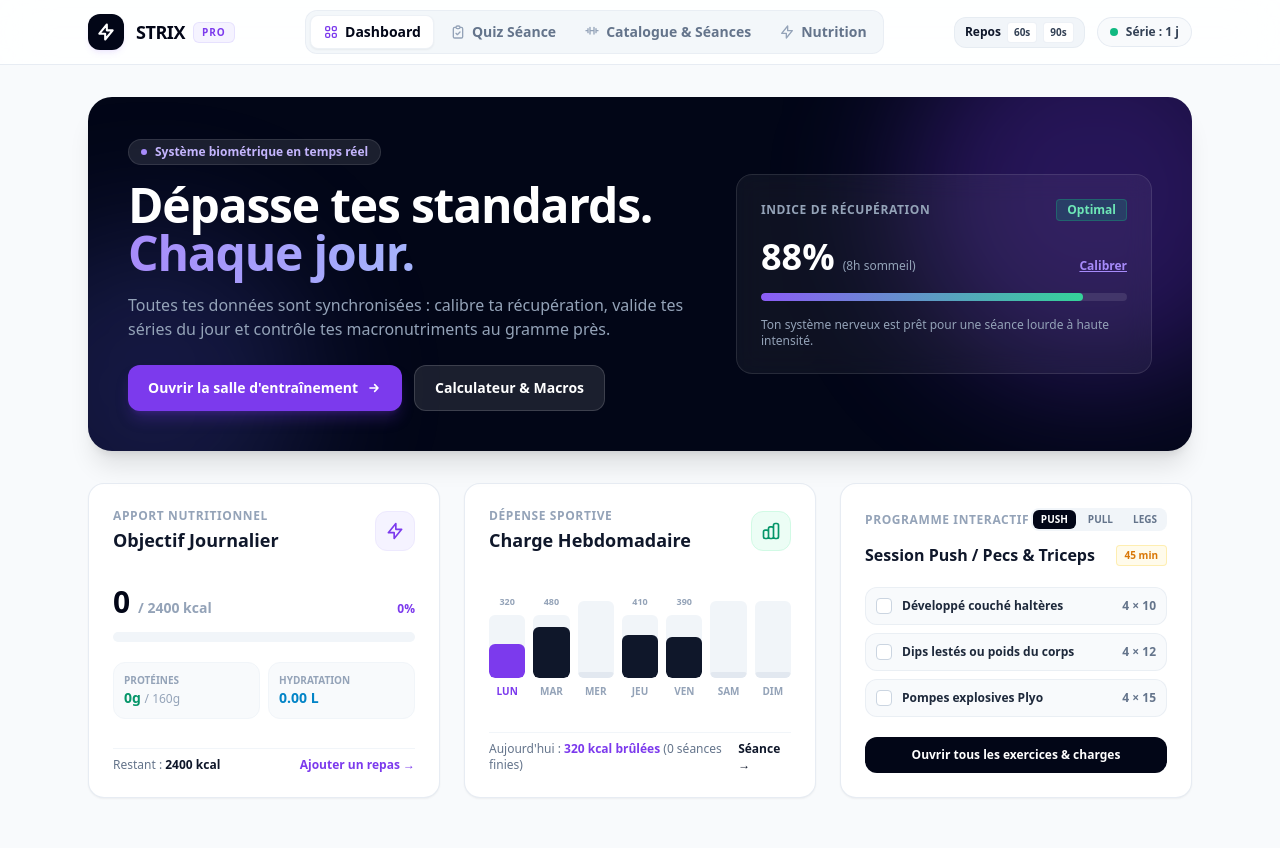
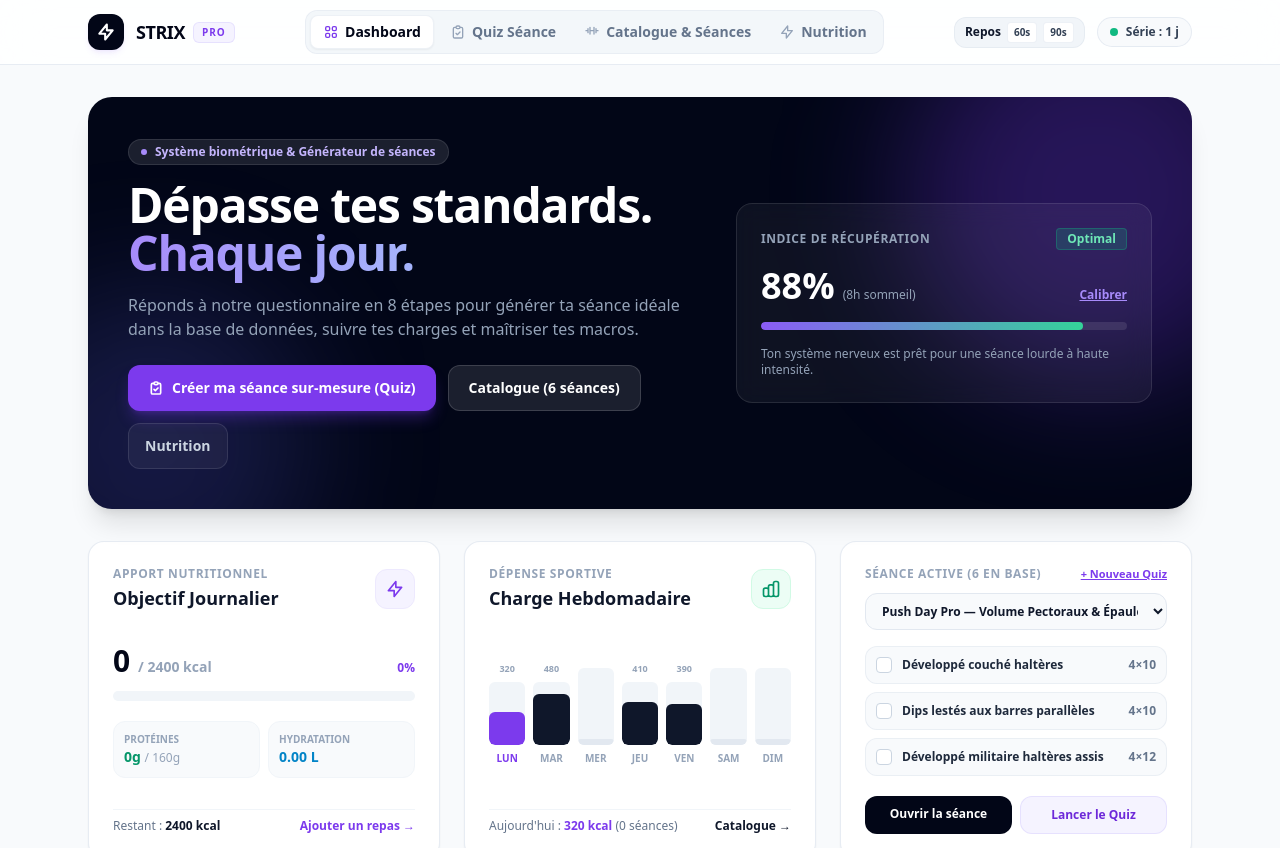
Before and after one commit to louismarembaud035-source/strix, a Next.js app: page / in a window 1280 px wide. Shown: the top 848 px of the page. Built offline with nearby package versions, Linux system fonts and the light colour scheme.

Commit message:
Update page.tsx

```diff
--- a/app/page.tsx
+++ b/app/page.tsx
@@ -1,44 +1,14 @@
+// app/page.tsx
 'use client';
 
 import { useEffect, useState } from 'react';
 import Link from 'next/link';
-
-interface ProgramItem {
-  id: number;
-  name: string;
-  sets: string;
-  kcal: number;
-}
-
-const programsCatalog: Record<string, { title: string; duration: string; exercises: ProgramItem[] }> = {
-  push: {
-    title: 'Session Push / Pecs & Triceps',
-    duration: '45 min',
-    exercises: [
-      { id: 1, name: 'Développé couché haltères', sets: '4 × 10', kcal: 140 },
-      { id: 4, name: 'Dips lestés ou poids du corps', sets: '4 × 12', kcal: 150 },
-      { id: 8, name: 'Pompes explosives Plyo', sets: '4 × 15', kcal: 135 },
-    ],
-  },
-  pull: {
-    title: 'Session Pull / Dos & Biceps',
-    duration: '50 min',
-    exercises: [
-      { id: 3, name: 'Tractions pronation strictes', sets: '4 × Max', kcal: 160 },
-      { id: 7, name: 'Rowing buste penché', sets: '4 × 10', kcal: 155 },
-      { id: 6, name: 'Gainage dynamique & Crunchs', sets: '4 × 45s', kcal: 110 },
-    ],
-  },
-  legs: {
-    title: 'Session Legs / Bas du corps',
-    duration: '55 min',
-    exercises: [
-      { id: 2, name: 'Back Squat barre libre', sets: '4 × 8', kcal: 210 },
-      { id: 5, name: 'Fentes bulgares unilatérales', sets: '3 × 12', kcal: 180 },
-      { id: 6, name: 'Gainage dynamique & Crunchs', sets: '4 × 45s', kcal: 110 },
-    ],
-  },
-};
+import {
+  WorkoutSession,
+  defaultWorkoutsDB,
+  getAllWorkoutsFromDB,
+  ExerciseItem,
+} from '@/app/data/workoutsDB';
 
 export default function Home() {
   // Données nutritionnelles synchronisées
@@ -48,11 +18,12 @@ export default function Home() {
   const [calorieGoal, setCalorieGoal] = useState<number>(2400);
   const [proteinGoal, setProteinGoal] = useState<number>(160);
 
-  // Données d'entraînement synchronisées
+  // Données d'entraînement synchronisées avec la base de données
+  const [sessionsDB, setSessionsDB] = useState<WorkoutSession[]>(defaultWorkoutsDB);
+  const [selectedSessionId, setSelectedSessionId] = useState<string>(defaultWorkoutsDB[0].id);
   const [completedIds, setCompletedIds] = useState<number[]>([]);
   const [workoutsCount, setWorkoutsCount] = useState<number>(0);
   const [weeklyBurned, setWeeklyBurned] = useState<number[]>([320, 480, 0, 410, 390, 0, 0]);
-  const [selectedProgram, setSelectedProgram] = useState<'push' | 'pull' | 'legs'>('push');
 
   // Calculateur interactif de récupération
   const [showRecoveryEditor, setShowRecoveryEditor] = useState<boolean>(false);
@@ -66,6 +37,15 @@ export default function Home() {
   };
 
   const loadDashboardData = () => {
+    // Base de données des séances (inclut celles créées via le Quiz)
+    const allWorkouts = getAllWorkoutsFromDB();
+    setSessionsDB(allWorkouts);
+    if (allWorkouts.length > 0) {
+      setSelectedSessionId((prev) =>
+        allWorkouts.some((w) => w.id === prev) ? prev : allWorkouts[0].id
+      );
+    }
+
     // Repas
     const savedMeals = localStorage.getItem('strix_meals');
     if (savedMeals) {
@@ -163,8 +143,8 @@ export default function Home() {
     );
   };
 
-  // Cocher un exercice depuis le programme du jour
-  const toggleProgramExercise = (ex: ProgramItem) => {
+  // Cocher un exercice depuis le programme actif du Dashboard
+  const toggleProgramExercise = (ex: ExerciseItem) => {
     let updated: number[];
     let deltaKcal = 0;
     if (completedIds.includes(ex.id)) {
@@ -177,7 +157,6 @@ export default function Home() {
     setCompletedIds(updated);
     localStorage.setItem('strix_completed_exercises', JSON.stringify(updated));
 
-    // Mettre à jour la barre du jour dans l'histogramme hebdomadaire
     const todayIdx = getCurrentDayIndex();
     const newWeekly = [...weeklyBurned];
     newWeekly[todayIdx] = Math.max(0, (newWeekly[todayIdx] || 0) + deltaKcal);
@@ -189,12 +168,13 @@ export default function Home() {
   const caloriePercentage = Math.min(100, Math.round((caloriesToday / calorieGoal) * 100));
   const todayIdx = getCurrentDayIndex();
   const daysLabels = ['Lun', 'Mar', 'Mer', 'Jeu', 'Ven', 'Sam', 'Dim'];
-  const currentProgram = programsCatalog[selectedProgram];
+  const currentSession =
+    sessionsDB.find((s) => s.id === selectedSessionId) || sessionsDB[0];
 
   return (
     <div className="space-y-8">
 
-      {/* Hero Banner avec Calculateur de Récupération Interactif */}
+      {/* Hero Banner avec Bouton Principal vers le Questionnaire */}
       <div className="relative overflow-hidden rounded-3xl bg-slate-950 text-white p-6 sm:p-10 shadow-xl">
         <div className="absolute -top-24 -right-24 w-96 h-96 rounded-full bg-violet-600/30 blur-3xl pointer-events-none" />
         <div className="absolute -bottom-24 -left-24 w-80 h-80 rounded-full bg-indigo-500/20 blur-3xl pointer-events-none" />
@@ -203,7 +183,7 @@ export default function Home() {
           <div className="space-y-4 max-w-xl">
             <div className="inline-flex items-center gap-2 px-3 py-1 rounded-full bg-white/10 border border-white/10 text-xs font-semibold text-violet-300">
               <span className="w-1.5 h-1.5 rounded-full bg-violet-400" />
-              Système biométrique en temps réel
+              Système biométrique & Générateur de séances
             </div>
             <h1 className="text-3xl sm:text-5xl font-black tracking-tight leading-tight">
               Dépasse tes standards.{' '}
@@ -212,23 +192,31 @@ export default function Home() {
               </span>
             </h1>
             <p className="text-slate-400 text-sm sm:text-base leading-relaxed">
-              Toutes tes données sont synchronisées : calibre ta récupération, valide tes séries du jour et contrôle tes macronutriments au gramme près.
+              Réponds à notre questionnaire en 8 étapes pour générer ta séance idéale dans la base de données, suivre tes charges et maîtriser tes macros.
             </p>
+
+            {/* Boutons d'action principaux sur l'accueil */}
             <div className="flex flex-wrap gap-3 pt-2">
               <Link
+                href="/quiz"
+                className="inline-flex items-center gap-2 bg-violet-600 hover:bg-violet-500 text-white font-bold px-5 py-3 rounded-xl text-sm transition shadow-lg shadow-violet-600/30"
+              >
+                <svg className="w-4 h-4" fill="none" viewBox="0 0 24 24" stroke="currentColor" strokeWidth={2.5}>
+                  <path strokeLinecap="round" strokeLinejoin="round" d="M9 5H7a2 2 0 00-2 2v12a2 2 0 002 2h10a2 2 0 002-2V7a2 2 0 00-2-2h-2M9 5a2 2 0 002 2h2a2 2 0 002-2M9 5a2 2 0 012-2h2a2 2 0 012 2m-6 9l2 2 4-4" />
+                </svg>
+                <span>Créer ma séance sur-mesure (Quiz)</span>
+              </Link>
+              <Link
                 href="/exercises"
-                className="inline-flex items-center gap-2 bg-violet-600 hover:bg-violet-500 text-white font-semibold px-5 py-3 rounded-xl text-sm transition shadow-lg shadow-violet-600/25"
+                className="inline-flex items-center gap-2 bg-white/10 hover:bg-white/15 text-white border border-white/15 font-semibold px-5 py-3 rounded-xl text-sm transition"
               >
-                <span>Ouvrir la salle d&apos;entraînement</span>
-                <svg className="w-4 h-4" fill="none" viewBox="0 0 24 24" stroke="currentColor" strokeWidth={2.5}>
-                  <path strokeLinecap="round" strokeLinejoin="round" d="M13 7l5 5m0 0l-5 5m5-5H6" />
-                </svg>
+                <span>Catalogue ({sessionsDB.length} séances)</span>
               </Link>
               <Link
                 href="/nutrition"
-                className="inline-flex items-center gap-2 bg-white/10 hover:bg-white/15 text-white border border-white/15 font-semibold px-5 py-3 rounded-xl text-sm transition"
+                className="inline-flex items-center gap-2 bg-white/5 hover:bg-white/10 text-slate-300 border border-white/10 font-semibold px-4 py-3 rounded-xl text-sm transition"
               >
-                <span>Calculateur & Macros</span>
+                <span>Nutrition</span>
               </Link>
             </div>
           </div>
@@ -329,7 +317,7 @@ export default function Home() {
         </div>
       </div>
 
-      {/* Bento Grid Analytique 100 % Dynamique */}
+      {/* Bento Grid Analytique */}
       <div className="grid grid-cols-1 md:grid-cols-3 gap-6">
 
         {/* Carte 1 : Bilan Énergétique & Hydratation */}
@@ -399,7 +387,6 @@ export default function Home() {
             </div>
           </div>
 
-          {/* Histogramme Dynamique relié aux exercices validés */}
           <div className="flex items-end justify-between gap-2 h-28 pt-2">
             {weeklyBurned.map((kcal, idx) => {
               const pct = Math.min(100, Math.max(8, Math.round((kcal / 600) * 100)));
@@ -425,43 +412,45 @@ export default function Home() {
 
           <div className="pt-2 border-t border-slate-100 flex items-center justify-between text-xs">
             <span className="text-slate-500 font-medium">
-              Aujourd&apos;hui : <strong className="text-violet-600">{weeklyBurned[todayIdx] || 0} kcal brûlées</strong> ({workoutsCount} séances finies)
+              Aujourd&apos;hui : <strong className="text-violet-600">{weeklyBurned[todayIdx] || 0} kcal</strong> ({workoutsCount} séances)
             </span>
             <Link href="/exercises" className="font-bold text-slate-900 hover:text-violet-600">
-              Séance →
+              Catalogue →
             </Link>
           </div>
         </div>
 
-        {/* Carte 3 : Programme du Jour Interactif */}
-        <div className="bg-white rounded-2xl p-6 border border-slate-200/80 shadow-sm flex flex-col justify-between space-y-5">
-          <div className="space-y-3">
+        {/* Carte 3 : Sélecteur Rapide de Séance de la Base de Données */}
+        <div className="bg-white rounded-2xl p-6 border border-slate-200/80 shadow-sm flex flex-col justify-between space-y-4">
+          <div className="space-y-2.5">
             <div className="flex items-center justify-between">
-              <p className="text-xs font-bold uppercase tracking-wider text-slate-400">Programme Interactif</p>
-              <div className="flex gap-1 bg-slate-100 p-0.5 rounded-lg">
-                {(['push', 'pull', 'legs'] as const).map((type) => (
-                  <button
-                    key={type}
-                    onClick={() => setSelectedProgram(type)}
-                    className={`px-2 py-0.5 rounded-md text-[10px] font-bold uppercase transition cursor-pointer ${
-                      selectedProgram === type ? 'bg-slate-950 text-white' : 'text-slate-500 hover:text-slate-900'
-                    }`}
+              <p className="text-xs font-bold uppercase tracking-wider text-slate-400">
+                Séance Active ({sessionsDB.length} en base)
+              </p>
+              <Link
+                href="/quiz"
+                className="text-[11px] font-bold text-violet-600 hover:text-violet-700 underline"
               >
-                    {type}
-                  </button>
-                ))}
-              </div>
-            </div>
-            <div className="flex items-center justify-between">
-              <h3 className="text-base font-bold text-slate-900">{currentProgram.title}</h3>
-              <span className="px-2 py-0.5 rounded text-[10px] font-bold bg-amber-50 text-amber-600 border border-amber-200/60">
-                {currentProgram.duration}
-              </span>
-            </div>
+                + Nouveau Quiz
+              </Link>
             </div>
 
+            <select
+              value={currentSession?.id}
+              onChange={(e) => setSelectedSessionId(e.target.value)}
+              className="w-full px-3 py-2 rounded-xl bg-slate-50 border border-slate-200 text-xs font-bold text-slate-900 focus:outline-none focus:ring-2 focus:ring-violet-600"
+            >
+              {sessionsDB.map((s) => (
+                <option key={s.id} value={s.id}>
+                  {s.isCustomGenerated ? `★ ${s.title}` : s.title} ({s.duration} min)
+                </option>
+              ))}
+            </select>
+          </div>
+
+          {currentSession && (
             <div className="space-y-2">
-            {currentProgram.exercises.map((item) => {
+              {currentSession.exercises.slice(0, 3).map((item) => {
                 const isChecked = completedIds.includes(item.id);
                 return (
                   <button
@@ -475,28 +464,39 @@ export default function Home() {
                   >
                     <div className="flex items-center gap-2.5 text-left">
                       <span
-                      className={`w-4 h-4 rounded flex items-center justify-center border ${
+                        className={`w-4 h-4 rounded flex items-center justify-center border shrink-0 ${
                           isChecked ? 'bg-violet-600 border-violet-600 text-white' : 'border-slate-300 bg-white'
                         }`}
                       >
                         {isChecked && '✓'}
                       </span>
-                    <span className={`font-semibold ${isChecked ? 'line-through text-slate-400' : ''}`}>
+                      <span className={`font-semibold line-clamp-1 ${isChecked ? 'line-through text-slate-400' : ''}`}>
                         {item.name}
                       </span>
                     </div>
-                  <span className="font-bold text-slate-500 shrink-0">{item.sets}</span>
+                    <span className="font-bold text-slate-500 shrink-0 ml-2">
+                      {item.defaultSets}×{item.defaultReps}
+                    </span>
                   </button>
                 );
               })}
             </div>
+          )}
 
+          <div className="grid grid-cols-2 gap-2 pt-1">
             <Link
-            href="/exercises"
-            className="w-full py-2.5 rounded-xl bg-slate-950 hover:bg-violet-600 text-white font-semibold text-xs text-center transition"
+              href={`/exercises?session=${currentSession?.id || ''}`}
+              className="py-2.5 rounded-xl bg-slate-950 hover:bg-violet-600 text-white font-semibold text-xs text-center transition"
             >
-            Ouvrir tous les exercices & charges
+              Ouvrir la séance
             </Link>
+            <Link
+              href="/quiz"
+              className="py-2.5 rounded-xl bg-violet-50 hover:bg-violet-100 text-violet-700 border border-violet-200/60 font-bold text-xs text-center transition"
+            >
+              Lancer le Quiz
+            </Link>
+          </div>
         </div>
 
       </div>
```
Lines whose indentation alone changed are shown as unchanged.
